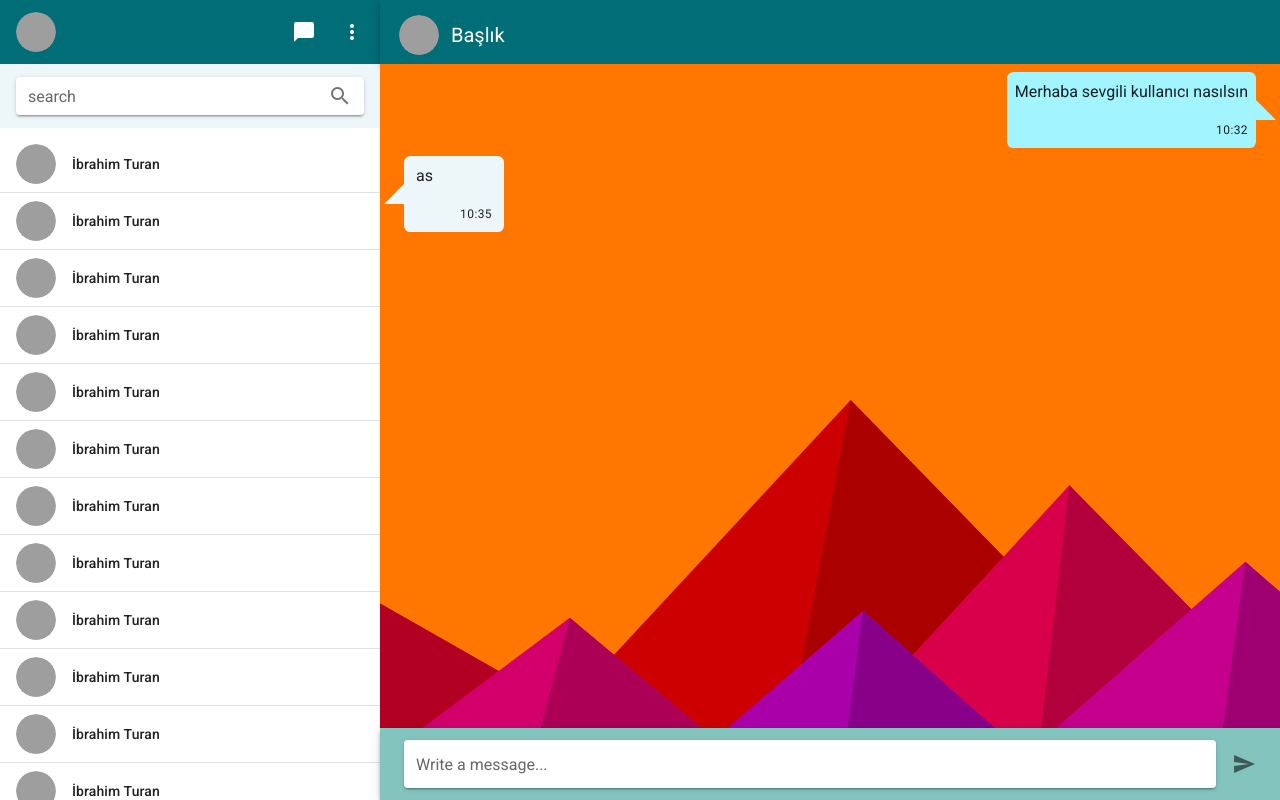
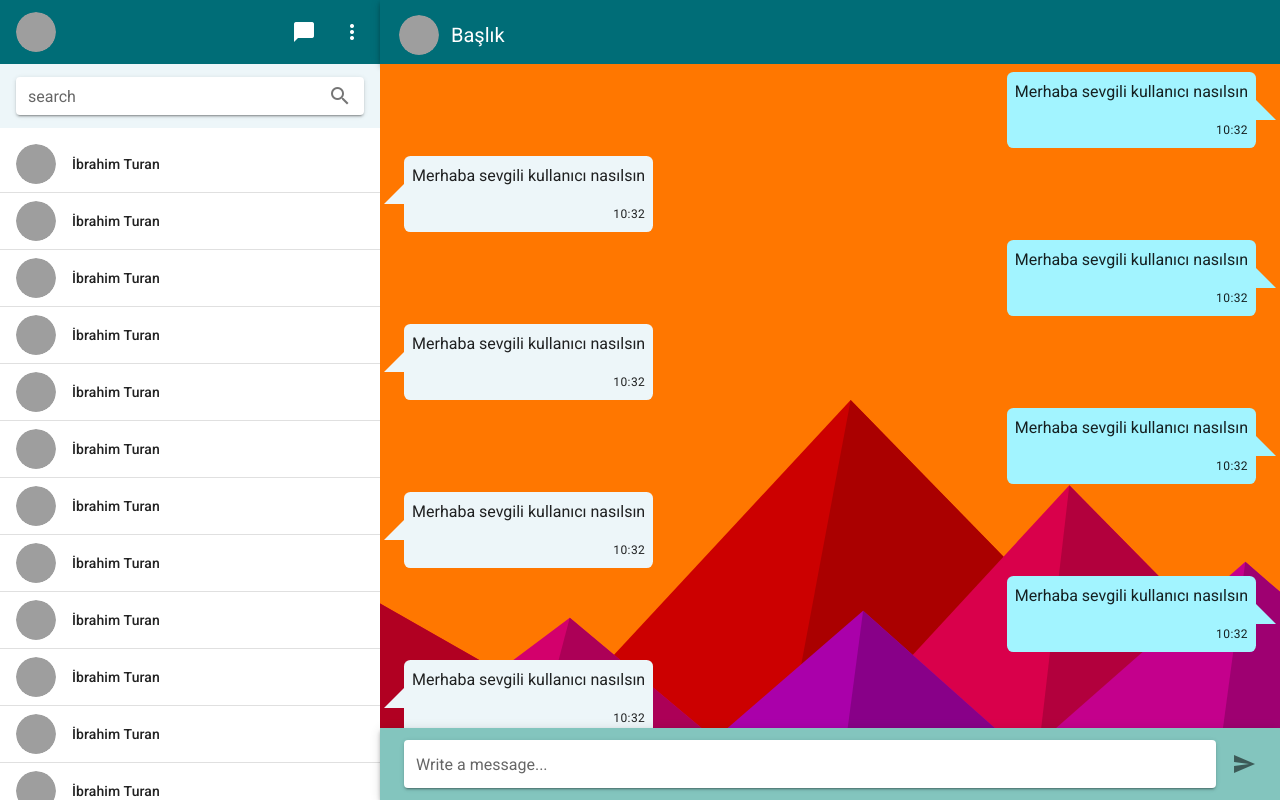
Before and after one commit to turanibrahim/ChatApp, a Vue app: page / in a window 1280 px wide. Built offline with nearby package versions, Linux system fonts and the light colour scheme; grey boxes are pictures that could not be loaded.

Commit message:
designs message area

```diff
--- a/src/components/VConversationContainer.vue
+++ b/src/components/VConversationContainer.vue
@@ -1,6 +1,9 @@
 <script>
+import VConversationMessage from './VConversationMessage';
+
 export default {
   name: 'VConversationContainer',
+  components: { VConversationMessage },
 };
 </script>
 
@@ -18,25 +21,13 @@ export default {
     </v-toolbar>
 
     <div class="v-conversation-container__content">
-      <v-row :justify="'end'" class="mx-6 my-2">
-        <v-col
-          cols="auto"
-          class="v-conversation-container__speech-bubble pa-2 send"
-        >
-          <p>Merhaba sevgili kullanıcı nasılsın</p>
-          <p class="text-caption text-sm-right mb-0">10:32</p>
-        </v-col>
-      </v-row>
-
-      <v-row :justify="'start'" class="mx-6 my-2">
-        <v-col
-          cols="auto"
-          class="v-conversation-container__speech-bubble py-2 px-3 receive"
-        >
-          <p>as</p>
-          <p class="text-caption text-sm-right mb-0">10:35</p>
-        </v-col>
-      </v-row>
+      <VConversationMessage
+        v-for="n in 20"
+        :key="n"
+        message="Merhaba sevgili kullanıcı nasılsın"
+        :direction="n % 2 === 0 ? 'incoming' : 'outgoing'"
+        time="10:32"
+      />
     </div>
 
     <div class="v-conversation-container__actions">
@@ -78,48 +69,6 @@ export default {
     background-size: cover;
   }
 
-  &__speech-bubble {
-    position: relative;
-    background: var(--v-primary-lighten5);
-    border-radius: .4em;
-    min-height: 20px;
-    min-width: 100px;
-  }
-
-  .receive {
-    background: var(--v-secondary-base);
-  }
-
-  .receive:after {
-    content: '';
-    position: absolute;
-    left: 0;
-    top: 50%;
-    width: 0;
-    height: 0;
-    border: 20px solid transparent;
-    border-right-color: var(--v-secondary-base);
-    border-left: 0;
-    border-bottom: 0;
-    margin-top: -10px;
-    margin-left: -20px;
-  }
-
-  .send:after {
-    content: '';
-    position: absolute;
-    right: 0;
-    top: 50%;
-    width: 0;
-    height: 0;
-    border: 20px solid transparent;
-    border-left-color: var(--v-primary-lighten5);
-    border-right: 0;
-    border-bottom: 0;
-    margin-top: -10px;
-    margin-right: -20px;
-  }
-
   &__actions {
     flex: 1 0 0;
   }
--- /dev/null
+++ b/src/components/VConversationMessage.vue
@@ -0,0 +1,87 @@
+<script>
+export default {
+  name: 'VConversationMessage',
+  props: {
+    message: {
+      type: String,
+      required: true,
+    },
+    time: {
+      type: [Date, String],
+      required: true,
+    },
+    direction: {
+      type: String,
+      required: true,
+      validator: (v) => ['outgoing', 'incoming'].includes(v),
+    },
+  },
+  computed: {
+    isOutgoingMessage() {
+      return this.direction === 'outgoing';
+    },
+    wrapperClass() {
+      return this.isOutgoingMessage && 'end';
+    },
+  },
+};
+</script>
+
+<template>
+  <v-row :justify="wrapperClass" class="v-conversation-message mx-6 my-2">
+    <v-col
+      cols="auto"
+      class="v-conversation-message__speech-bubble pa-2"
+      :class="direction"
+    >
+      <p>Merhaba sevgili kullanıcı nasılsın</p>
+      <p class="text-caption mb-0 text-sm-right">10:32</p>
+    </v-col>
+  </v-row>
+</template>
+
+<style lang="scss" scoped>
+.v-conversation-message {
+  &__speech-bubble {
+    position: relative;
+    background: var(--v-primary-lighten5);
+    border-radius: .4em;
+    min-height: 20px;
+    min-width: 100px;
+  }
+
+  .incoming {
+    background: var(--v-secondary-base);
+  }
+
+  .incoming:after {
+    content: '';
+    position: absolute;
+    left: 0;
+    top: 50%;
+    width: 0;
+    height: 0;
+    border: 20px solid transparent;
+    border-right-color: var(--v-secondary-base);
+    border-left: 0;
+    border-bottom: 0;
+    margin-top: -10px;
+    margin-left: -20px;
+  }
+
+  .outgoing:after {
+    content: '';
+    position: absolute;
+    right: 0;
+    top: 50%;
+    width: 0;
+    height: 0;
+    border: 20px solid transparent;
+    border-left-color: var(--v-primary-lighten5);
+    border-right: 0;
+    border-bottom: 0;
+    margin-top: -10px;
+    margin-right: -20px;
+  }
+}
+</style>
--- a/src/components/VSidebarContainer.vue
+++ b/src/components/VSidebarContainer.vue
@@ -10,7 +10,3 @@ export default {
 <template>
   <VConversationSidebar />
 </template>
-
-<style scoped>
-
-</style>
```
